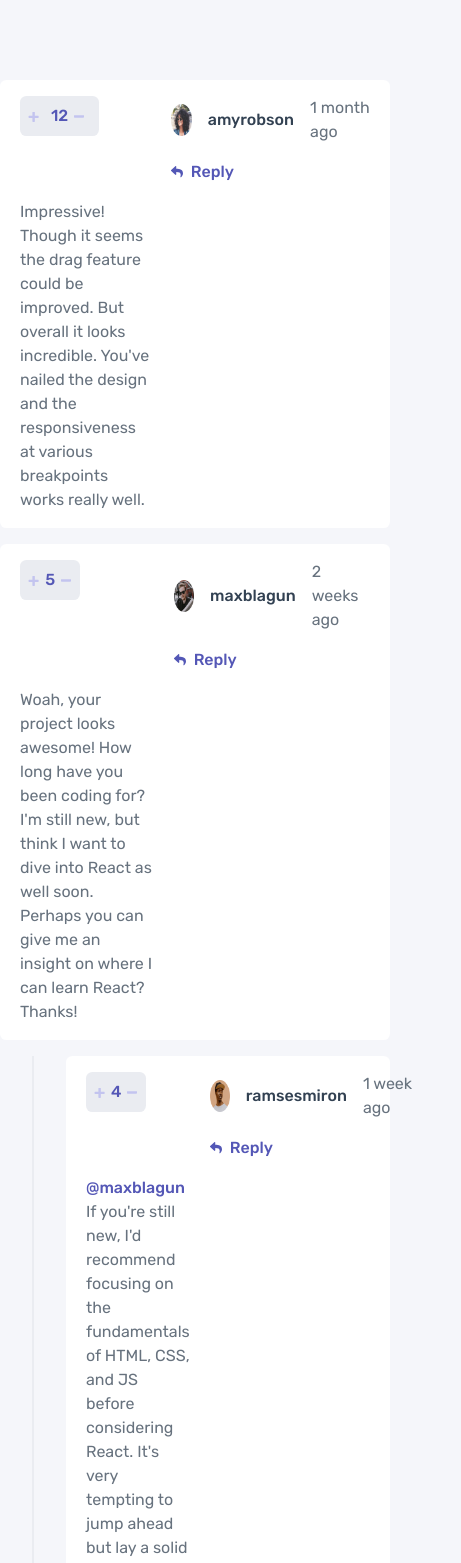
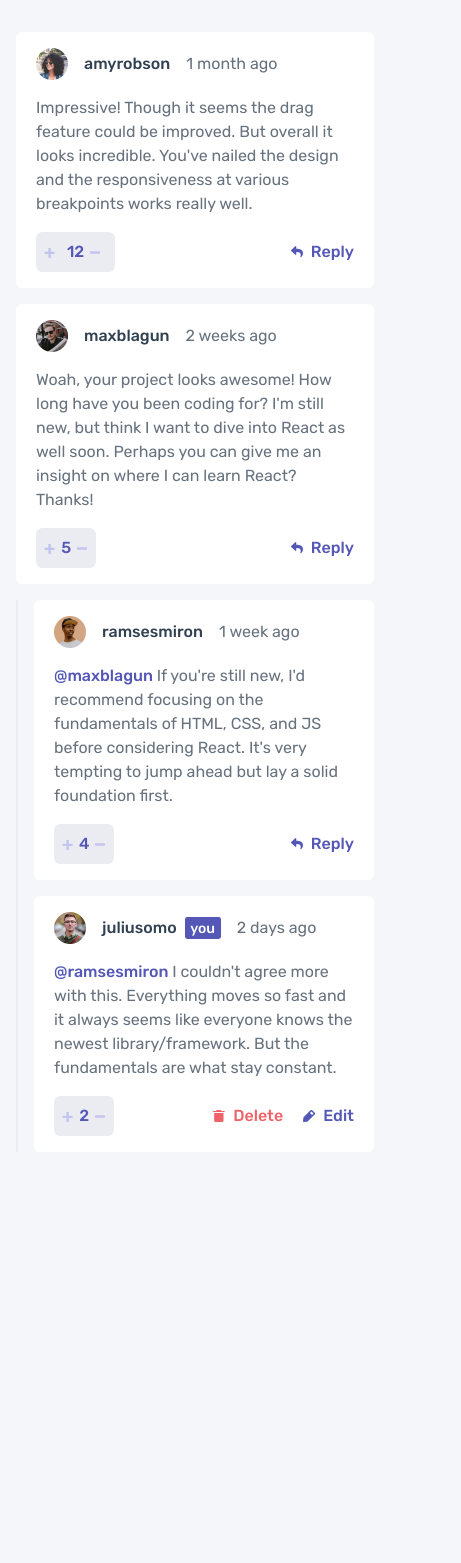
Before and after one commit to Esosek/interactive-comments, a Next.js app: page / in a window 390 px wide. Shown: the top 1563 px of the page, 461 px wide, since content can reach past the window. After the commit the page ends 1184 px from the top, so only its background shows below. Built offline with nearby package versions, Linux system fonts and the light colour scheme.

Commit message:
Added styles for mobile

```diff
--- a/app/page.module.css
+++ b/app/page.module.css
@@ -1,3 +1,9 @@
 .commentList {
-  margin-block: 5rem;
+  margin: 5rem 1rem;
 }
+
+@media only screen and (max-width: 768px) {
+  .commentList {
+    margin-block: 2rem;
+  }
+}
--- a/components/comments/styles/Comment.module.css
+++ b/components/comments/styles/Comment.module.css
@@ -31,4 +31,8 @@
     grid-template-columns: auto 1fr;
     grid-auto-rows: auto;
   }
+
+  .content {
+    grid-column: span 2;
+  }
 }
--- a/components/comments/styles/CommentButtons.module.css
+++ b/components/comments/styles/CommentButtons.module.css
@@ -21,3 +21,10 @@
   height: 0.75rem;
   width: 0.75rem;
 }
+
+@media only screen and (max-width: 768px) {
+  .commentButtons {
+    grid-row-start: 3;
+    justify-self: end;
+  }
+}
--- a/components/comments/styles/CommentHeader.module.css
+++ b/components/comments/styles/CommentHeader.module.css
@@ -22,3 +22,9 @@
 .postedText {
   color: var(--clr-neutral-400);
 }
+
+@media only screen and (max-width: 768px) {
+  .header {
+    grid-column: span 2;
+  }
+}
--- a/components/comments/styles/CommentReplies.module.css
+++ b/components/comments/styles/CommentReplies.module.css
@@ -4,3 +4,10 @@
   margin-left: var(--spacing);
   padding-left: var(--spacing);
 }
+
+@media only screen and (max-width: 768px) {
+  .replies {
+    --spacing: 1rem;
+    margin-left: 0;
+  }
+}
--- a/components/comments/styles/CommentVotes.module.css
+++ b/components/comments/styles/CommentVotes.module.css
@@ -28,5 +28,6 @@
 @media only screen and (max-width: 768px) {
   .card {
     grid-template-columns: repeat(3, 1fr);
+    grid-row: 3 / 4;
   }
 }
--- a/types/userComment.ts
+++ b/types/userComment.ts
@@ -6,6 +6,6 @@ export type UserComment = {
   createdAt: string
   score: number
   user: User
-  replyingTo?: string
+  replyingTo?: string // TODO: Change to User, needs updating the data.json
   replies?: UserComment[]
 }
```
